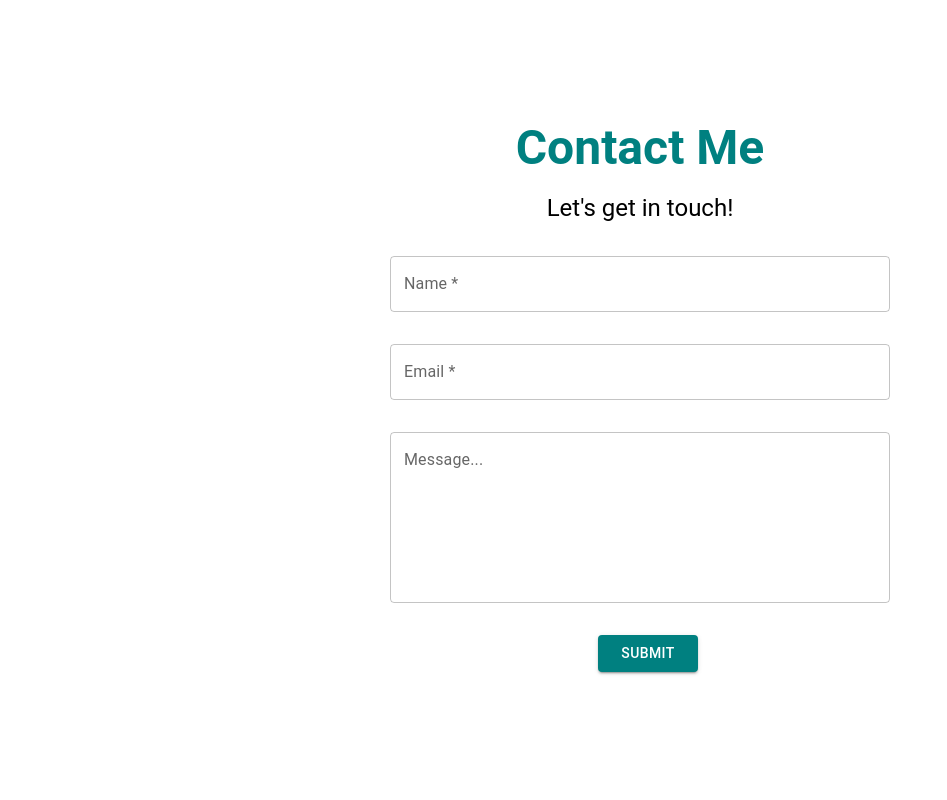
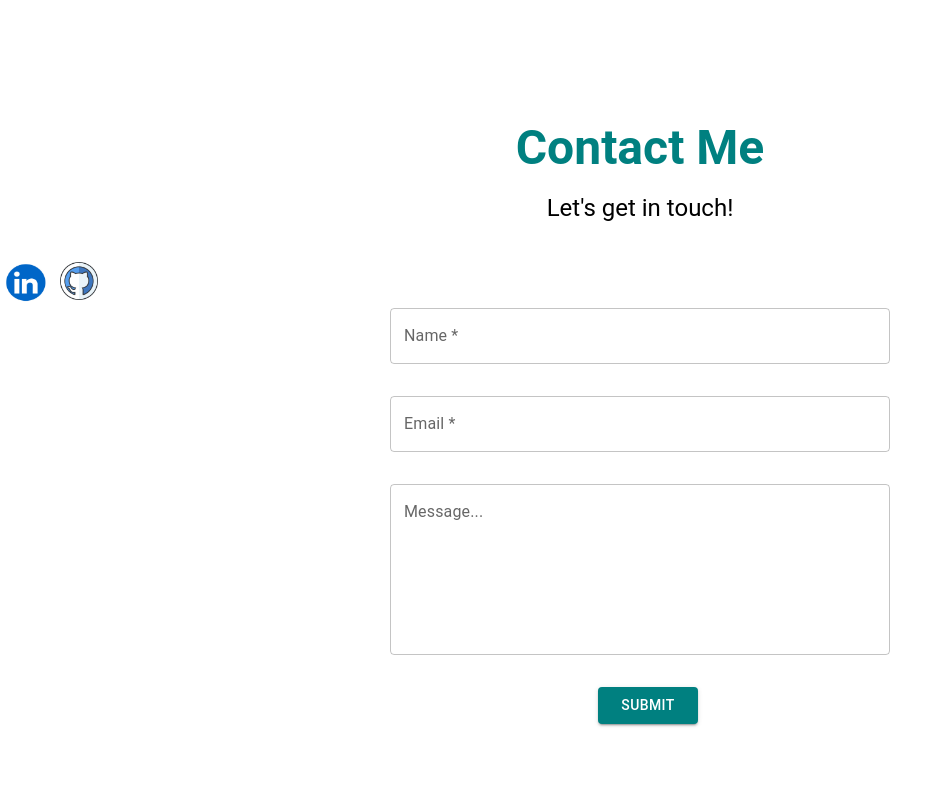
Before and after one commit to amerigirl/website, a React (Create React App) app: page / in a window 1280 px wide. Shown: the part 1460-2260 px from the top of the page, without its empty margins (0-947 px from the left). Built offline with nearby package versions, Linux system fonts and the light colour scheme.

Commit message:
adjusting social media buttons

```diff
--- a/src/Components/ContactForm/ContactComponent.jsx
+++ b/src/Components/ContactForm/ContactComponent.jsx
@@ -4,9 +4,15 @@ import ContactForm from './ContactForm';
 
 const ContactComponent = () => {
   return (
-  <Box>
+    <>
+    <Box>
+
+    </Box>
+    <Box>
         <ContactForm />
   </Box>
+    </>
+
   )
 }
 
--- a/src/Components/ContactForm/ContactForm.jsx
+++ b/src/Components/ContactForm/ContactForm.jsx
@@ -2,13 +2,32 @@ import React from "react";
 import { Box, Button, TextField } from "@mui/material";
 import SectionTitle from "../SectionTitle";
 
-
 const ContactForm = () => {
   return (
     <Box>
-      <Box sx={{marginTop:"8rem"}}>
-              <SectionTitle title="Contact Me" subtitle="Let's get in touch!" />
-
+      <Box sx={{ marginTop: "8rem" }}>
+        <SectionTitle title="Contact Me" subtitle="Let's get in touch!" />
+        <Box display={"flex"} gap={".5rem"}>
+          <Box
+            component="img"
+            sx={{
+              height: 52,
+              width: 52,
+            }}
+            alt="LinkedIn Icon"
+            src="../../LinkedIn.png"
+          />
+          <Box
+            component="img"
+            sx={{
+              height: 38,
+              width: 38,
+              marginTop: 0.7,
+            }}
+            alt="Github Icon"
+            src="../../github.png"
+          />
+        </Box>
       </Box>
       <Box
         id="contact"
--- a/src/Components/LandingSection.jsx
+++ b/src/Components/LandingSection.jsx
@@ -1,15 +1,13 @@
 import React from "react";
-import { Typography, Box, Container, Button } from "@mui/material";
+import { Typography, Box, Container, Button, Image } from "@mui/material";
 import DownloadIcon from "@mui/icons-material/Download";
 import { aboutImageData } from "../AboutImageData";
 
 const LandingSection = () => {
-
   /**
    * handles downloading my resume
    */
   const handleClick = () => {
-
     const pdfUrl = `${process.env.PUBLIC_URL}/Be-AsiaMcKerracherResume.pdf`;
     const link = document.createElement("a");
     link.href = pdfUrl;
@@ -65,6 +63,8 @@ const LandingSection = () => {
             JavaScript, and Azure technologies.
           </Typography>
           <br></br>
+          <Box display={"flex"} gap={"2.5rem"} marginTop={"1rem"}>
+            <Box>
               <Button
                 variant="contained"
                 startIcon={<DownloadIcon />}
@@ -72,6 +72,9 @@ const LandingSection = () => {
               >
                 Resume
               </Button>
+            </Box>
+
+          </Box>
         </Box>
 
         <Box
```
Also changed, not shown: src/Components/ContactForm/ContactMeDetails.jsx (added, +12 -0 lines), public/LinkedIn.png (added), public/github.png (added). Lines whose indentation alone changed are shown as unchanged.
